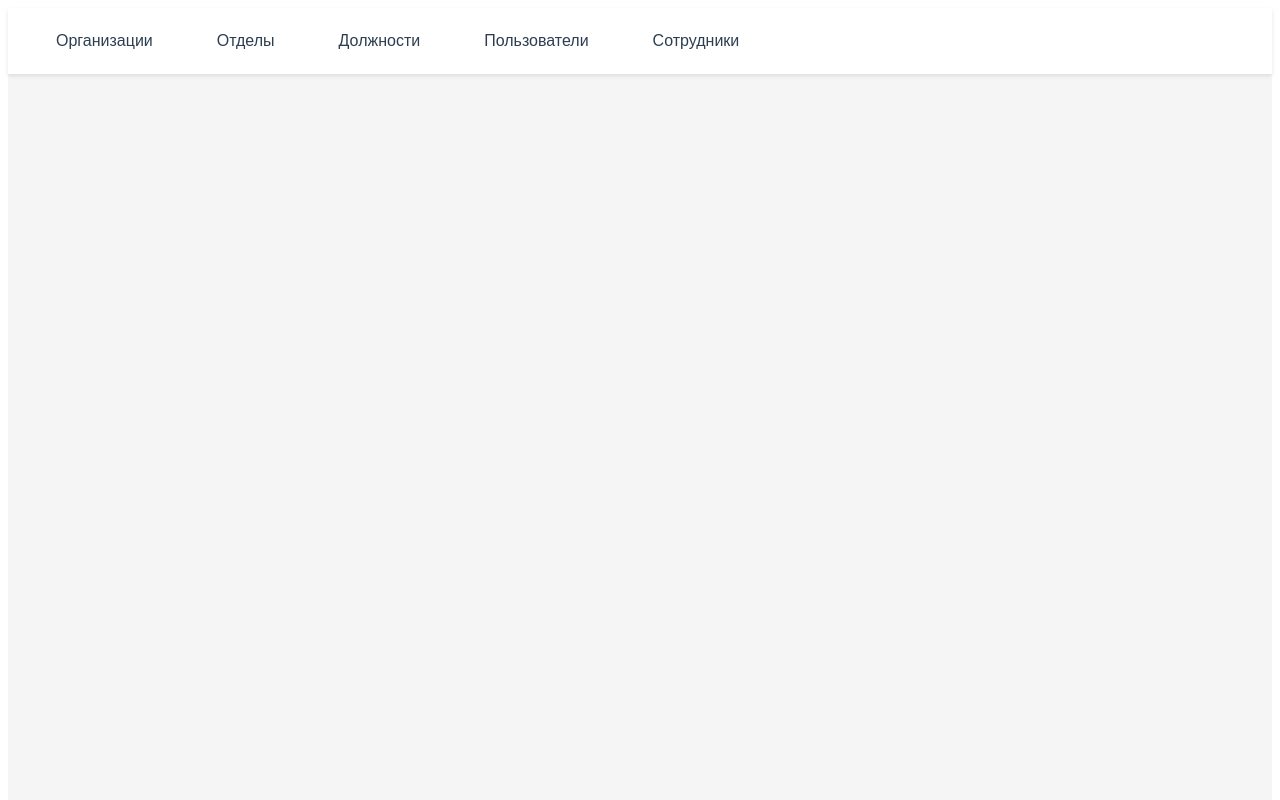
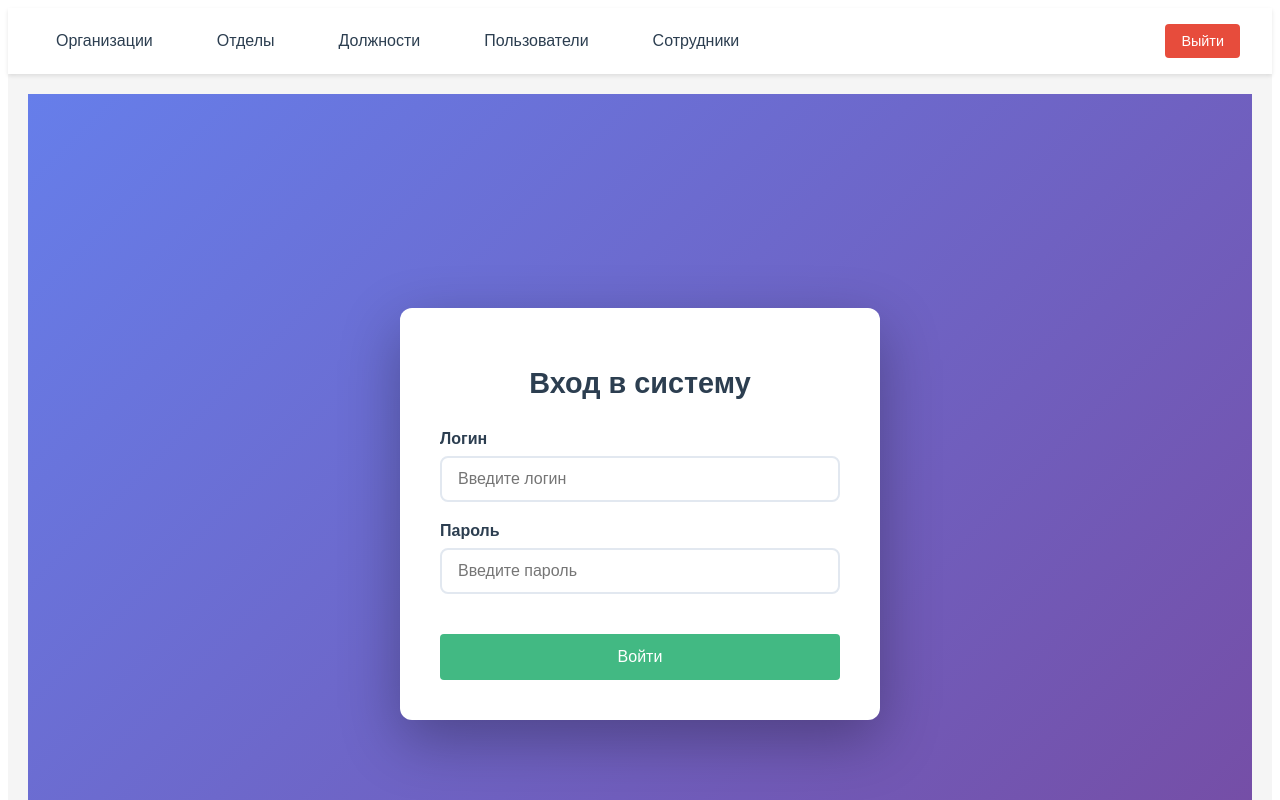
Before and after one commit to zelenkow/areal-hr_ext-test, a Vue app in the folder app/: page / in a window 1280 px wide. Shown: the top 800 px of the page. Built offline with nearby package versions, Linux system fonts and the light colour scheme.

Commit message:
feat: add auth to frontend

```diff
--- a/app/src/App.vue
+++ b/app/src/App.vue
@@ -7,16 +7,33 @@
       <router-link to="/users" class="nav-link"> Пользователи </router-link>
       <router-link to="/employees" class="nav-link"> Сотрудники </router-link>
 
+      <AppButton
+        variant="danger"
+        @click="handleLogout"
+        class="logout-btn"
+      >
+        Выйти
+      </AppButton>
+
     </nav>
 
     <main class="main-content">
-      <RouterView />
+      <RouterView/>
     </main>
   </div>
 </template>
 
 <script setup lang="ts">
-import { RouterView } from 'vue-router'
+import { RouterView, useRouter } from 'vue-router'
+import { authApi } from '@/services/auth-api'
+import AppButton from '@/components/AppButton.vue'
+
+const router = useRouter()
+
+const handleLogout = async () => {
+  await authApi.logout()
+  router.push('/')
+}
 </script>
 
 <style>
@@ -53,6 +70,10 @@ import { RouterView } from 'vue-router'
   color: white;
 }
 
+.logout-btn {
+  margin-left: auto;
+}
+
 .main-content {
   padding: 20px;
 }
--- a/app/src/router/index.ts
+++ b/app/src/router/index.ts
@@ -3,6 +3,11 @@ import { createRouter, createWebHistory } from 'vue-router'
 const router = createRouter({
   history: createWebHistory(),
   routes: [
+    {
+      path: '/',
+      name: 'Login',
+      component: () => import('@/views/LoginView.vue'),
+    },
     {
       path: '/organizations',
       name: 'organizations',
--- /dev/null
+++ b/app/src/services/auth-api.ts
@@ -0,0 +1,36 @@
+import type { LoginData, AuthResponse } from '@/types/auth'
+
+export const authApi = {
+  async login(loginData: LoginData): Promise<AuthResponse> {
+    const response = await fetch(`api/auth/login`, {
+      method: 'POST',
+      credentials: 'include',
+      headers: {
+        'Content-Type': 'application/json',
+      },
+      body: JSON.stringify(loginData),
+    })
+
+    if (!response.ok) {
+      const error = await response.json()
+      throw new Error(error.message)
+    }
+
+    return await response.json()
+  },
+
+  async logout(): Promise<void> {
+    const response = await fetch(`api/auth/logout`, {
+      method: 'POST',
+      credentials: 'include',
+      headers: {
+        'Content-Type': 'application/json',
+      },
+      body: JSON.stringify({}),
+    })
+
+    if (!response.ok) {
+      throw new Error('Failed quit session')
+    }
+  },
+}
--- /dev/null
+++ b/app/src/types/auth.ts
@@ -0,0 +1,13 @@
+export interface LoginData {
+  login: string
+  password: string
+}
+
+export interface AuthResponse {
+  id: number
+  login: string
+  role: string
+  last_name: string
+  first_name: string
+  middle_name: string
+}
--- /dev/null
+++ b/app/src/views/LoginView.vue
@@ -0,0 +1,189 @@
+<template>
+  <div class="login-container">
+    <div class="login-card">
+      <h1 class="login-title">Вход в систему</h1>
+
+      <form @submit.prevent="handleLogin" class="login-form">
+        <div class="form-group">
+          <label for="login" class="form-label">Логин</label>
+          <input
+            id="login"
+            type="text"
+            v-model="credentials.login"
+            :class="{ 'input-error': showErrors && !credentials.login.trim() }"
+            placeholder="Введите логин"
+            class="form-input"
+          />
+          <span
+            v-if="showErrors && !credentials.login.trim()"
+            class="error-text"
+          >
+            Логин обязателен
+          </span>
+        </div>
+
+        <div class="form-group">
+          <label for="password" class="form-label">Пароль</label>
+          <input
+            id="password"
+            type="password"
+            v-model="credentials.password"
+            :class="{ 'input-error': showErrors && !credentials.password.trim() }"
+            placeholder="Введите пароль"
+            class="form-input"
+          />
+          <span
+            v-if="showErrors && !credentials.password.trim()"
+            class="error-text"
+          >
+            Пароль обязателен
+          </span>
+        </div>
+
+        <div v-if="errorMessage" class="error-message">
+          {{ errorMessage }}
+        </div>
+
+        <div class="form-actions">
+          <AppButton
+            type="submit"
+            variant="primary"
+            class="login-button"
+          >
+            Войти
+          </AppButton>
+        </div>
+      </form>
+    </div>
+  </div>
+</template>
+
+<script setup lang="ts">
+import type { LoginData } from '@/types/auth'
+
+import { authApi } from '@/services/auth-api'
+
+import AppButton from '@/components/AppButton.vue'
+
+import { ref } from 'vue'
+import { useRouter } from 'vue-router'
+
+const router = useRouter()
+
+const credentials = ref<LoginData>({
+  login: '',
+  password: '',
+})
+
+const showErrors = ref(false)
+const errorMessage = ref('')
+
+const handleLogin = async () => {
+  showErrors.value = true
+  errorMessage.value = ''
+
+  if (!credentials.value.login.trim() || !credentials.value.password.trim()) {
+    errorMessage.value = 'Заполните все поля'
+    return
+  }
+
+  try {
+    await authApi.login(credentials.value)
+
+    router.push('/organizations')
+
+  } catch (error) {
+      if (error instanceof Error) {
+      errorMessage.value = error.message
+    }
+  }
+}
+</script>
+
+<style scoped>
+.login-container {
+  display: flex;
+  justify-content: center;
+  align-items: center;
+  min-height: 100vh;
+  background: linear-gradient(135deg, #667eea 0%, #764ba2 100%);
+  padding: 20px;
+}
+
+.login-card {
+  background: white;
+  border-radius: 12px;
+  box-shadow: 0 20px 60px rgba(0, 0, 0, 0.3);
+  padding: 40px;
+  width: 100%;
+  max-width: 400px;
+}
+
+.login-title {
+  color: #2c3e50;
+  text-align: center;
+  margin-bottom: 30px;
+  font-size: 1.8rem;
+  font-weight: 600;
+}
+
+.login-form {
+  display: flex;
+  flex-direction: column;
+  gap: 20px;
+}
+
+.form-group {
+  display: flex;
+  flex-direction: column;
+}
+
+.form-label {
+  margin-bottom: 8px;
+  font-weight: 600;
+  color: #2c3e50;
+  font-size: 1.0rem;
+}
+
+.form-input {
+  padding: 12px 16px;
+  border: 2px solid #e2e8f0;
+  border-radius: 8px;
+  font-size: 1rem;
+  transition: border-color 0.2s;
+}
+
+.form-input:focus {
+  outline: none;
+  border-color: #667eea;
+}
+
+.input-error {
+  border-color: #e74c3c;
+}
+
+.error-text {
+  color: #e74c3c;
+  font-size: 0.8rem;
+  margin-top: 4px;
+}
+
+.error-message {
+  background-color: #fee;
+  border: 1px solid #fcc;
+  color: #c00;
+  padding: 12px;
+  border-radius: 6px;
+  font-size: 0.9rem;
+}
+
+.form-actions {
+  margin-top: 20px;
+}
+
+.login-button {
+  width: 100%;
+  padding: 14px;
+  font-size: 1rem;
+}
+</style>
```
